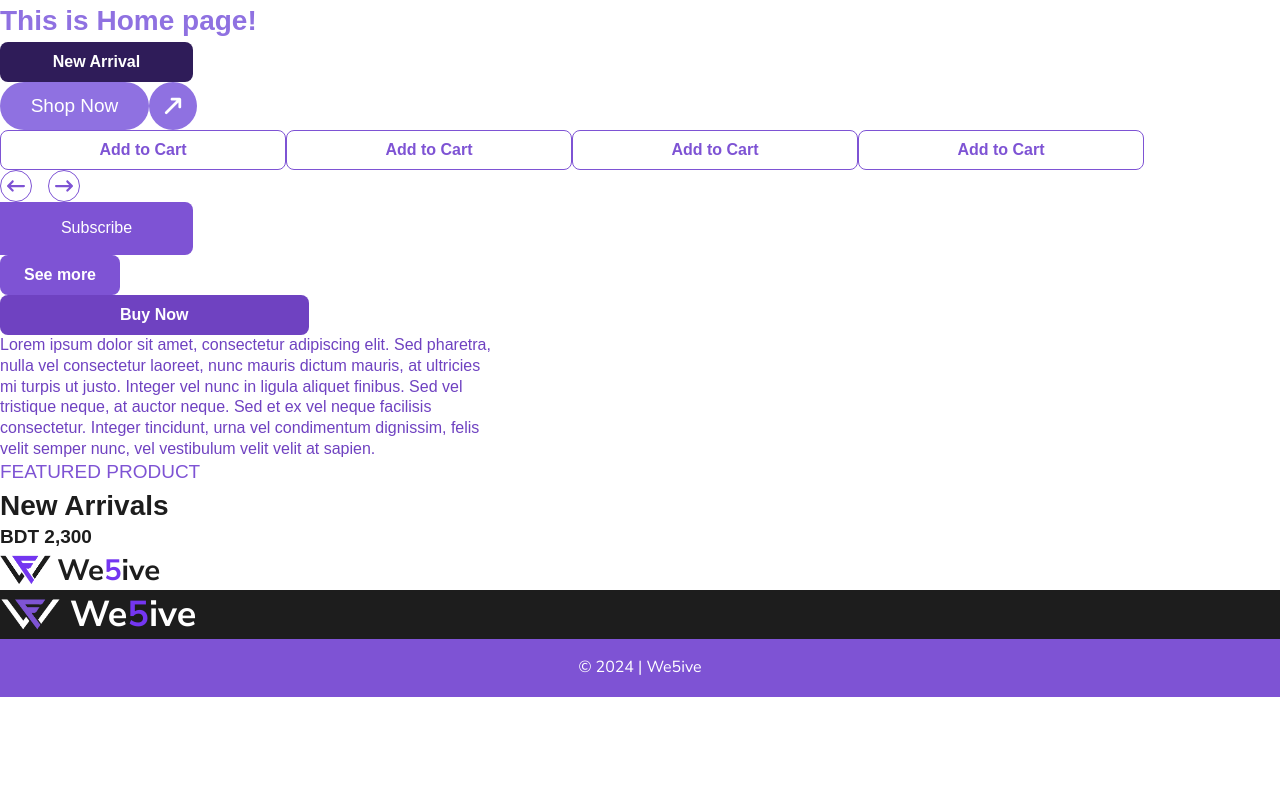
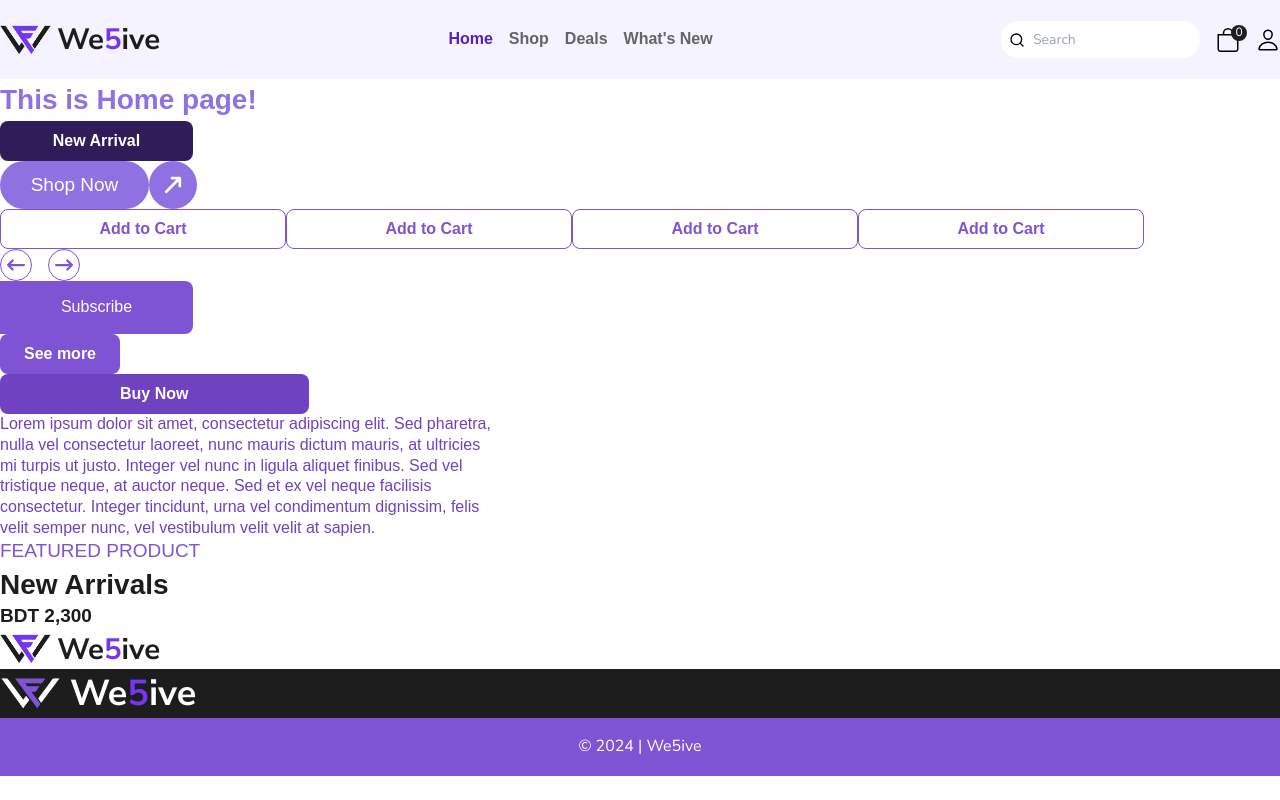
Before and after one commit to nznazmulhuda/e-commerce_landing_page, a Next.js app: page / in a window 1280 px wide. Built offline with nearby package versions, Linux system fonts and the light colour scheme.

Commit message:
navbar added

```diff
--- a/src/app/layout.js
+++ b/src/app/layout.js
@@ -1,3 +1,4 @@
+import Navbar from "@/shared/navbar/Navbar";
 import "./globals.css";
 import Footer from "@/shared/footer/Footer";
 
@@ -10,6 +11,10 @@ export default function RootLayout({ children }) {
   return (
     <html lang="en" suppressHydrationWarning>
       <body className={`antialiased font-manrope`}>
+        {/* navbar */}
+        <Navbar />
+
+        {/* dynamically component added */}
         {children}
 
         {/* footer */}
--- /dev/null
+++ b/src/shared/navbar/Navbar.jsx
@@ -0,0 +1,99 @@
+"use client";
+
+import Link from "next/link";
+import Logo from "../logo/Logo";
+import { usePathname } from "next/navigation";
+import { Nunito_Sans } from "next/font/google";
+import { FiSearch } from "react-icons/fi";
+import { BsBag } from "react-icons/bs";
+import { IoPersonOutline } from "react-icons/io5";
+
+// get Nunito_Sans font
+const nunitoSans = Nunito_Sans({
+  weights: "400",
+});
+
+function Navbar() {
+  // all links or routes are here
+  const links = [
+    {
+      label: "Home",
+      href: "/",
+    },
+    {
+      label: "Shop",
+      href: "/shop",
+    },
+    {
+      label: "Deals",
+      href: "/deals",
+    },
+    {
+      label: "What's New",
+      href: "/what-new",
+    },
+  ];
+
+  // get pathname
+  const pathName = usePathname();
+
+  return (
+    <nav className="bg-[#F5F3FF] py-[19.5px]">
+      <div className="w-[1280px] h-[40px] mx-auto flex justify-between">
+        {/* dark logo */}
+        <Logo className={"w-[50.61px] h-[28.57px]"} />
+
+        {/* routes */}
+        <ul className="flex items-center gap-4">
+          {links.map((link, index) => (
+            <Link
+              key={index}
+              href={link.href}
+              className={`${
+                pathName === link.href ? "text-[#581FC1]" : "text-[#646464]"
+              } text-body font-body_semibold leading-[20.8px] transition-all`}
+            >
+              {link.label}
+            </Link>
+          ))}
+        </ul>
+
+        {/* search, cart and user */}
+        <div className="flex items-center gap-4 ">
+          {/* search */}
+          <form className="flex items-center gap-2 bg-default  rounded-[17px] p-2">
+            {/* seach icon */}
+            <FiSearch />
+
+            {/* seach field */}
+            <input
+              type="text"
+              placeholder="Search"
+              className={`w-[242px]border-none outline-none focus-within:outline-none focus:outline-none placeholder:leading-[19.1px] text-[14px] text-black bg-transparent ${nunitoSans.className}`}
+            />
+          </form>
+
+          {/* cart */}
+          <button className="relative">
+            {/* cart icon */}
+            <BsBag className="text-[24px]" />
+
+            {/* total cart, default 0 */}
+            <span
+              className={`w-[16px] h-[16px] absolute -top-[3px] left-[15px] rounded-[8px] bg-[#1E1E1E] text-[12px] leading-[16.37px] text-default ${nunitoSans.className} flex items-center justify-center`}
+            >
+              0
+            </span>
+          </button>
+
+          {/* user */}
+          <button>
+            <IoPersonOutline className="text-[24px]" />
+          </button>
+        </div>
+      </div>
+    </nav>
+  );
+}
+
+export default Navbar;
```
